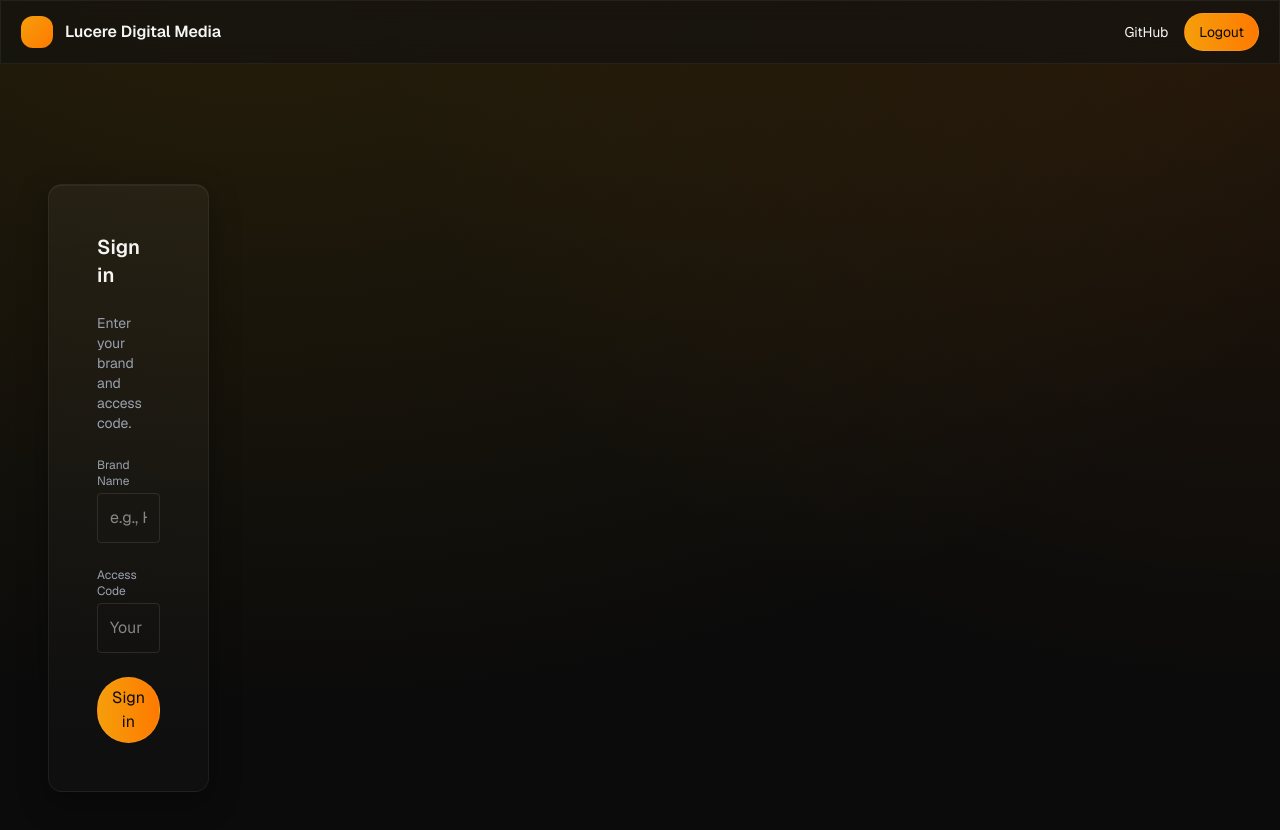
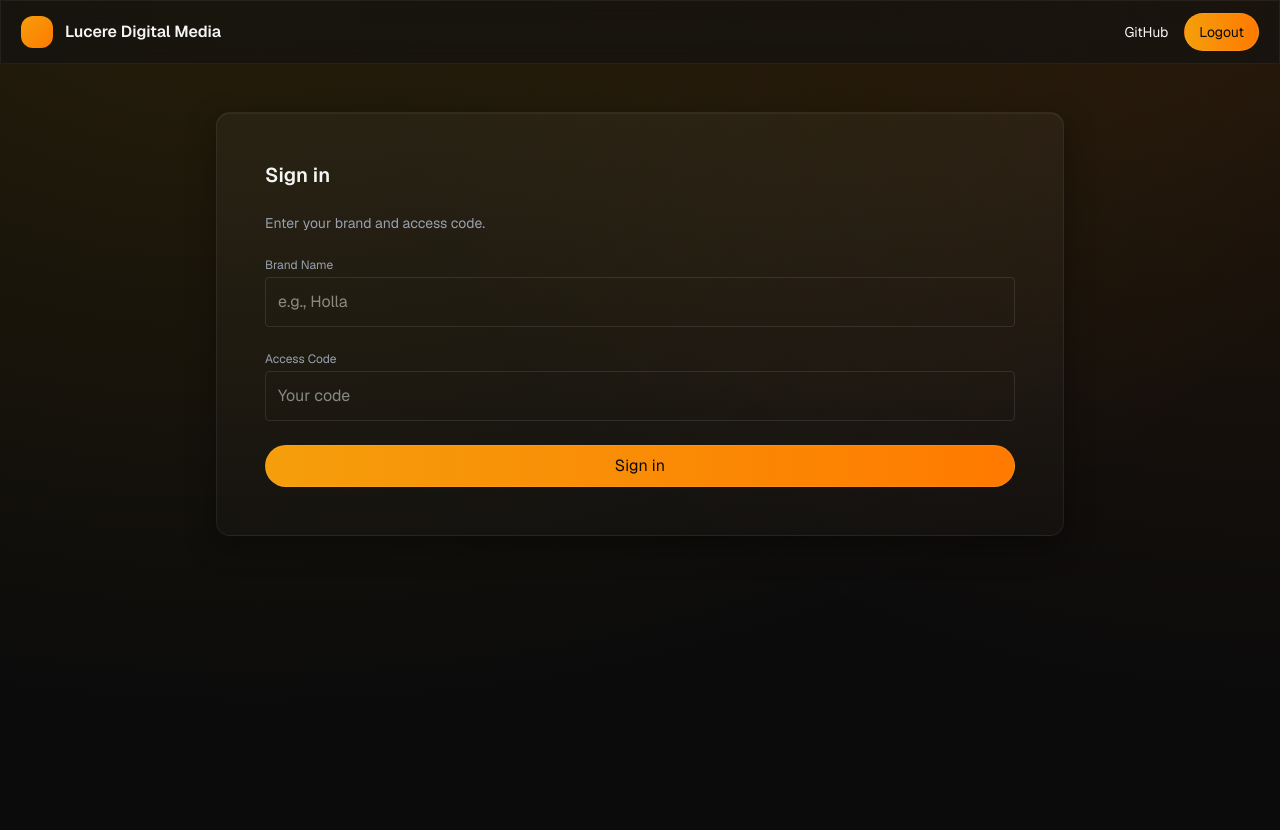
Before and after one commit to merehb/website-playaround, a Next.js app in the folder lucere-portal/: page /login in a window 1280 px wide. Shown: the top 830 px of the page. Built offline with nearby package versions, Linux system fonts and the light colour scheme.

Commit message:
login: force center by using mx-auto and grid shell; widen max-w-4xl

```diff
--- a/lucere-portal/src/app/layout.tsx
+++ b/lucere-portal/src/app/layout.tsx
@@ -1,8 +1,7 @@
 import type { Metadata } from "next";
 import Link from "next/link";
 import Image from "next/image";
-import Sidebar from "@/components/Sidebar";
-import MainContainer from "@/components/MainContainer";
+import LayoutGrid from "@/components/LayoutGrid";
 import { Geist, Geist_Mono } from "next/font/google";
 import "./globals.css";
 
@@ -30,7 +29,7 @@ export default function RootLayout({
   return (
     <html lang="en">
       <body className={`${geistSans.variable} ${geistMono.variable} antialiased min-h-screen text-[var(--foreground)]`}>
-        <div className="grid grid-cols-[240px_1fr] grid-rows-[64px_1fr] min-h-screen">
+        <div className="min-h-screen">
           <header className="col-span-2 h-16 glass flex items-center justify-between px-5">
             <div className="flex items-center gap-3">
               <div className="w-8 h-8 rounded-xl" style={{background:"linear-gradient(135deg, var(--accent), var(--accent-2))"}} />
@@ -43,8 +42,7 @@ export default function RootLayout({
               </form>
             </nav>
           </header>
-          <Sidebar />
-          <MainContainer>{children}</MainContainer>
+          <LayoutGrid>{children}</LayoutGrid>
         </div>
       </body>
     </html>
--- a/lucere-portal/src/app/login/page.tsx
+++ b/lucere-portal/src/app/login/page.tsx
@@ -35,8 +35,8 @@ export default function LoginPage() {
   };
 
   return (
-    <div className="min-h-screen grid place-items-center p-6">
-      <form onSubmit={onSubmit} className="card w-full max-w-4xl p-12 space-y-6">
+    <div className="p-6">
+      <form onSubmit={onSubmit} className="card mx-auto w-full max-w-4xl p-12 space-y-6">
         <div className="text-xl font-semibold">Sign in</div>
         <div className="text-sm text-gray-400">Enter your brand and access code.</div>
         <div>
--- /dev/null
+++ b/lucere-portal/src/components/LayoutGrid.tsx
@@ -0,0 +1,16 @@
+"use client";
+
+import { usePathname } from "next/navigation";
+import Sidebar from "@/components/Sidebar";
+import MainContainer from "@/components/MainContainer";
+
+export default function LayoutGrid({ children }: { children: React.ReactNode }) {
+  const pathname = usePathname();
+  const isLogin = pathname?.startsWith("/login");
+  return (
+    <div className={isLogin ? "grid grid-cols-1 grid-rows-[64px_1fr] min-h-screen" : "grid grid-cols-[240px_1fr] grid-rows-[64px_1fr] min-h-screen"}>
+      <Sidebar />
+      <MainContainer>{children}</MainContainer>
+    </div>
+  );
+}
```
